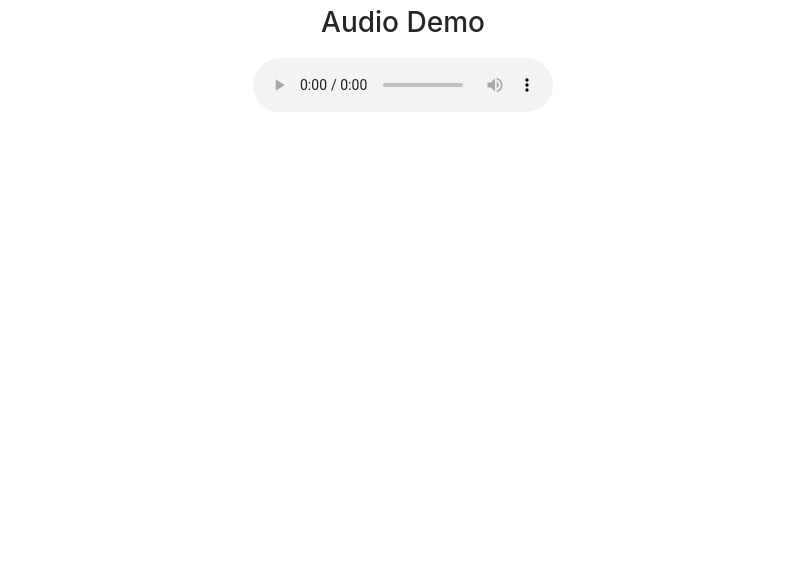
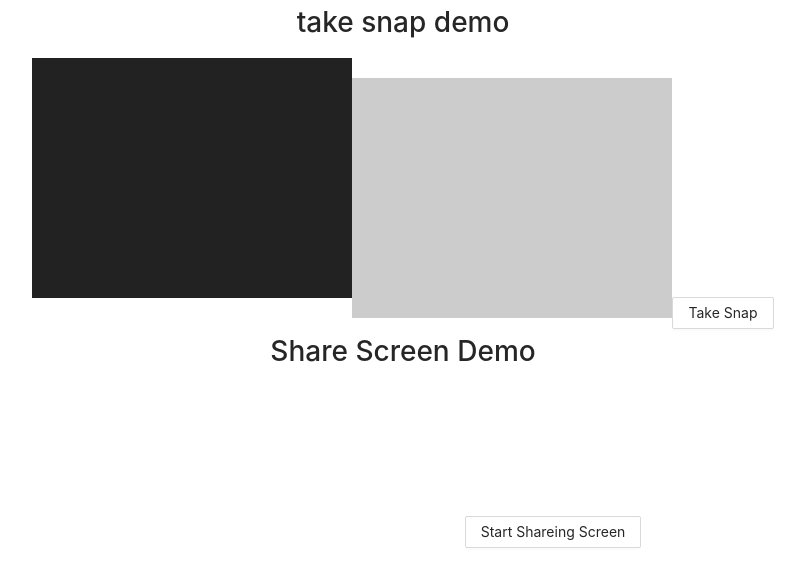
Before and after one commit to liuning108/webrtc, a React (Create React App) app in the folder h5-samples/: page / in a window 1280 px wide. Shown: the top 586 px of the page, without its empty margins (237-1042 px from the left). Built offline with nearby package versions, Linux system fonts and the light colour scheme; no server answers.

Commit message:
Sharing Screen

```diff
--- a/h5-samples/src/App.js
+++ b/h5-samples/src/App.js
@@ -1,11 +1,13 @@
-import logo from './logo.svg';
 import './App.css';
-import Microphone from "./component/Microphone";
+import TakeSnap from "./component/TakeSnap";
+import ScreenSharing from "./component/ScreenSharing";
 
 function App() {
   return (
     <div className="App">
-      <Microphone/>
+
+      <TakeSnap/>
+      <ScreenSharing/>
     </div>
   );
 }
--- /dev/null
+++ b/h5-samples/src/canvas.css
@@ -0,0 +1,12 @@
+.small-video {
+    background: #222;
+    margin: 0 0 20px 0;
+    width: 320px;
+    height: 240px;
+}
+
+.small-canvas{
+    background-color: #ccc;
+    width: 320px;
+    height: 240px;
+}
--- /dev/null
+++ b/h5-samples/src/component/ScreenSharing.jsx
@@ -0,0 +1,42 @@
+
+import React from "react";
+import {Button,message} from "antd";
+
+class ScreenSharing extends React.Component {
+    video = React.createRef()
+
+
+    start = async  ()=>{
+        try {
+            const stream = await navigator.mediaDevices.getDisplayMedia({video:true})
+            this.handleSuccess(stream)
+        }catch (e) {
+            message.error(e)
+
+        }
+
+    }
+
+    handleSuccess =(stream)=>{
+        const video = this.video.current
+        const videoTracks = stream.getVideoTracks()
+        console.log(videoTracks[0].label)
+        video.srcObject = stream
+    }
+
+    render() {
+        return (
+
+            <div className={"container"}>
+                <h1>
+                    <span>Share Screen Demo</span>
+                </h1>
+                <video className={"video"} ref={this.video} autoPlay playsInline/>
+                <Button className={"button"} onClick={this.start} >Start Shareing Screen</Button>
+            </div>
+        )
+    }
+
+}
+
+export default  ScreenSharing
--- /dev/null
+++ b/h5-samples/src/component/TakeSnap.jsx
@@ -0,0 +1,55 @@
+import React from "react";
+import {Button} from "antd";
+import "../canvas.css"
+let video;
+class  TakeSnap extends  React.Component {
+
+    constructor() {
+        super();
+        this.video  = React.createRef()
+        this.canvas = React.createRef()
+
+    }
+
+    componentDidMount() {
+        video = this.video.current
+        const constrains = {
+            audio:false,
+            video:true
+        }
+        navigator.mediaDevices.getUserMedia(constrains)
+            .then(this.handleSuccess)
+            .catch(this.handleError)
+    }
+
+    handleSuccess=(stream)=>{
+        window.stream = stream
+        video.srcObject = stream
+    }
+    handleError(error){
+        console.log(error.message,error.name,video)
+    }
+
+
+    takeSnap = async ()=>{
+        let canvas = this.canvas.current
+        canvas.width = video.videoWidth
+        canvas.height = video.videoHeight
+        canvas.getContext('2d').drawImage(video,0,0,canvas.width,canvas.height)
+    }
+
+    render() {
+        return (
+            <div className={"container"}>
+                <h1>
+                    <span>take snap demo</span>
+                </h1>
+                <video ref={this.video} className={"small-video"} playsInline autoPlay/>
+                <canvas className={"small-canvas"} ref={this.canvas}/>
+                <Button className={"button"} onClick={this.takeSnap}  >Take Snap</Button>
+            </div>
+        )
+    }
+}
+
+export default TakeSnap
```
Also changed, not shown: 1 other file (tests, documents, lock files or other folders).
